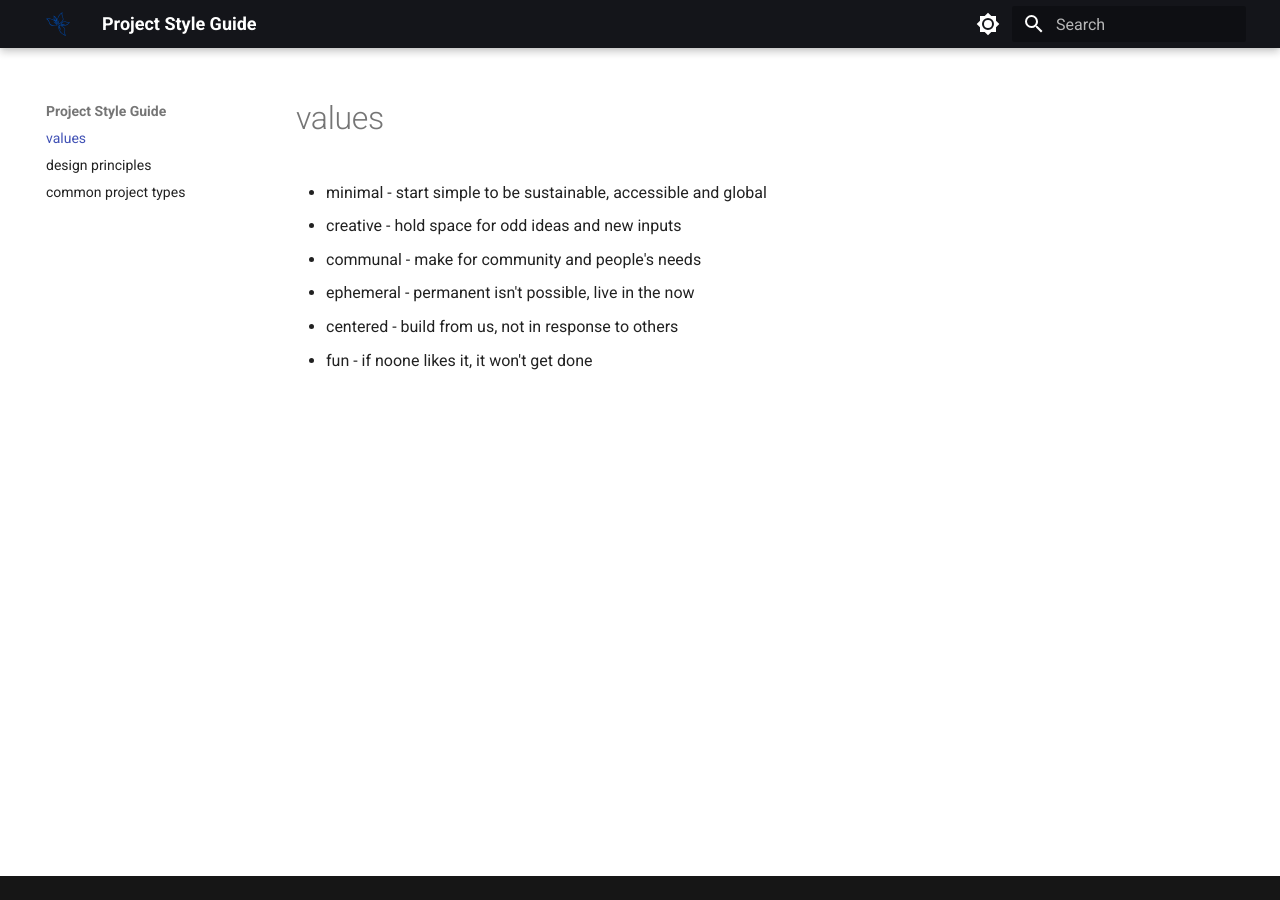
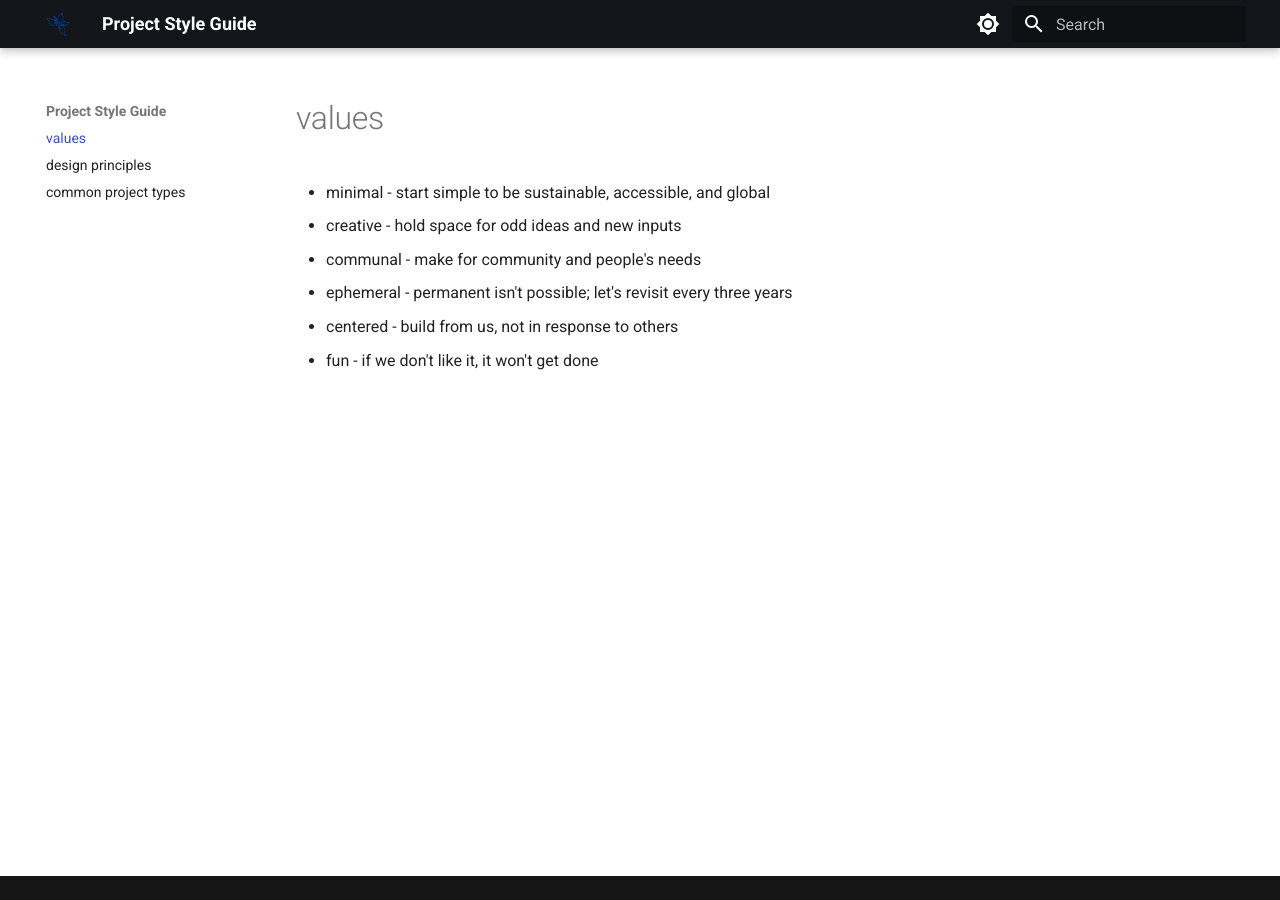
Before and after one commit to upenndigitalscholarship/style-guide, an MkDocs documentation site: the page built from docs/values.md, in a window 1280 px wide. Built offline with MkDocs 1.6.1 and Material for MkDocs 9.7.7, drawn with Linux system fonts in a browser that asks for light colours.

Commit message:
Update values.md

```diff
--- a/docs/values.md
+++ b/docs/values.md
@@ -1,7 +1,7 @@
 # values
-- minimal - start simple to be sustainable, accessible and global
+- minimal - start simple to be sustainable, accessible, and global
 - creative - hold space for odd ideas and new inputs
 - communal - make for community and people's needs
-- ephemeral - permanent isn't possible, live in the now
+- ephemeral - permanent isn't possible; let's revisit every three years
 - centered - build from us, not in response to others
-- fun - if noone likes it, it won't get done
+- fun - if we don't like it, it won't get done
```
